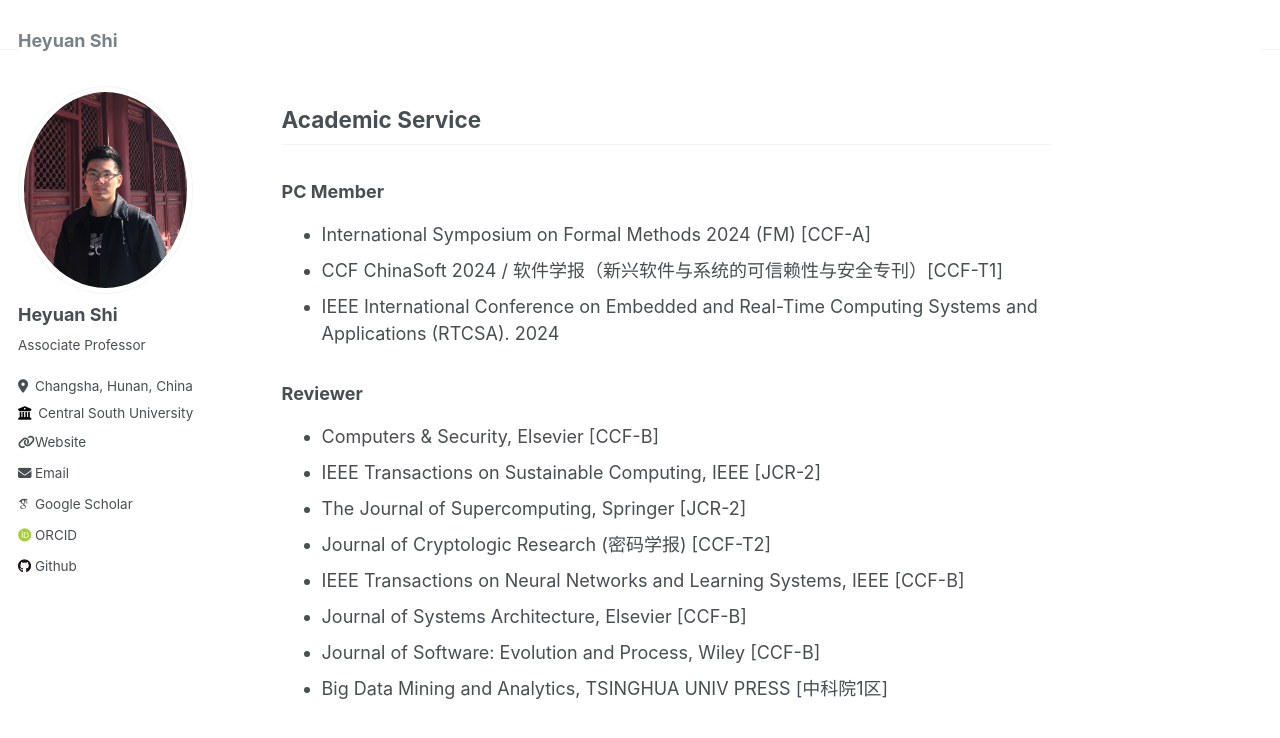
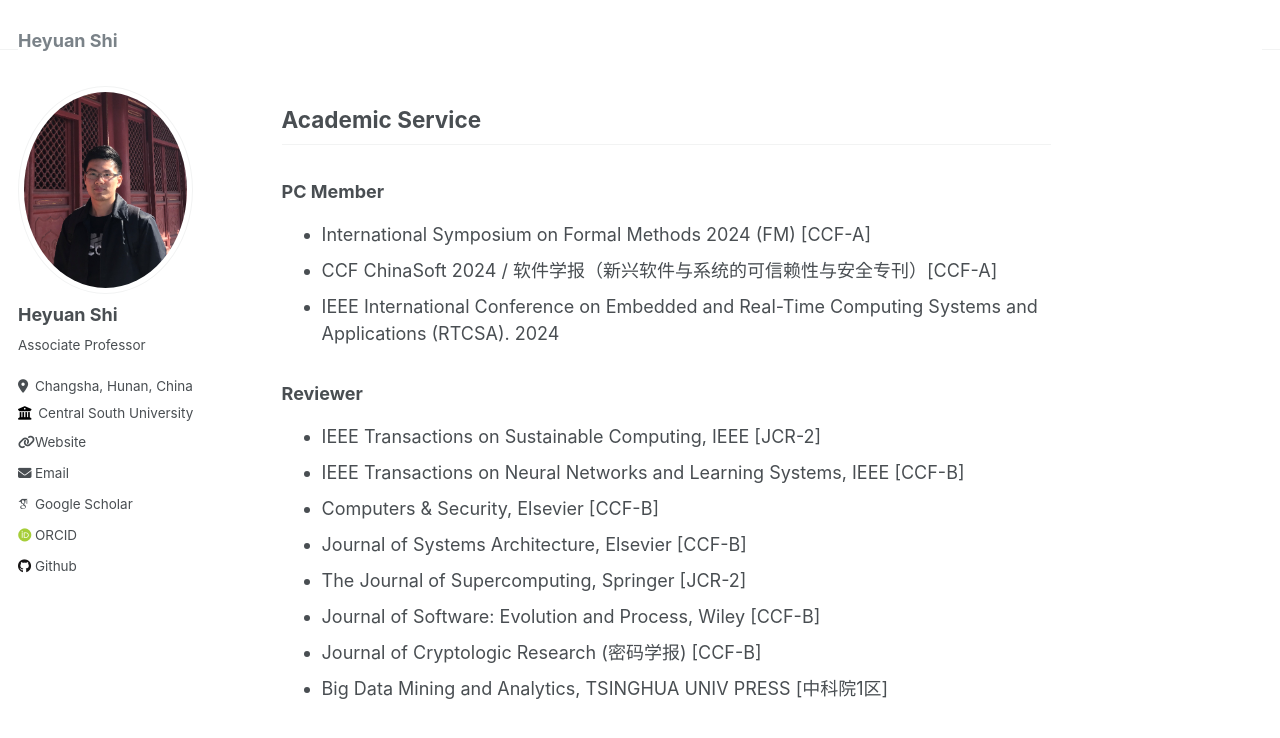
Before and after one commit to shiheyuan/shiheyuan.github.io, a Jekyll site: the page built from _pages/about.md, in a window 1280 px wide and 900 px high, scrolled down 3401 px. Shown: the top 738 px of the window. Built offline with Jekyll 4.4.1, drawn with Linux system fonts in a browser that asks for light colours; some web fonts are replaced.

```diff
--- a/_pages/about.md
+++ b/_pages/about.md
@@ -85,16 +85,16 @@ Heyuan Shi received the B.S. degree in School of Information Science and Enginee
 ### PC Member
 
 - International Symposium on Formal Methods 2024 (FM) [CCF-A]
-- CCF ChinaSoft 2024 / 软件学报（新兴软件与系统的可信赖性与安全专刊）[CCF-T1]
+- CCF ChinaSoft 2024 / 软件学报（新兴软件与系统的可信赖性与安全专刊）[CCF-A]
 - IEEE International Conference on Embedded and Real-Time Computing Systems and Applications (RTCSA). 2024
 
 ### Reviewer
 
+- IEEE Transactions on Sustainable Computing, IEEE [JCR-2]
+- IEEE Transactions on Neural Networks and Learning Systems, IEEE [CCF-B]
 - Computers & Security, Elsevier [CCF-B]
-- IEEE Transactions on Sustainable Computing, IEEE [JCR-2]
+- Journal of Systems Architecture, Elsevier [CCF-B]
 - The Journal of Supercomputing, Springer [JCR-2]
-- Journal of Cryptologic Research (密码学报) [CCF-T2]
-- IEEE Transactions on Neural Networks and Learning Systems, IEEE [CCF-B]
-- Journal of Systems Architecture, Elsevier [CCF-B]
 - Journal of Software: Evolution and Process, Wiley [CCF-B]
+- Journal of Cryptologic Research (密码学报) [CCF-B]
 - Big Data Mining and Analytics, TSINGHUA UNIV PRESS [中科院1区]
```
